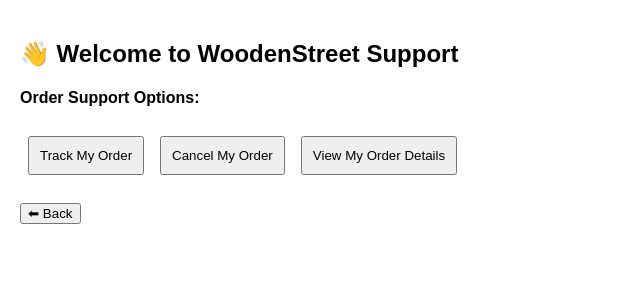
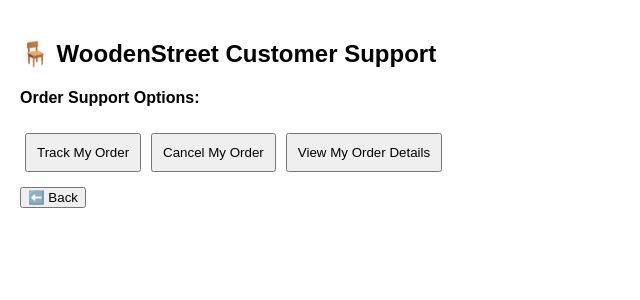
Before and after one commit to vibhor7890-code/furniture-chatbot-ui, a React (Create React App) app: page / in a window 1280 px wide. Both pictures are taken after a click on the button "Order Support". Shown: the top 300 px of the page, without its empty margins (0-640 px from the left). Built offline with nearby package versions, Linux system fonts and the light colour scheme; the HTML template or start-up script is replaced by a standard one.

Commit message:
Update App.js

```diff
--- a/src/App.js
+++ b/src/App.js
@@ -3,6 +3,9 @@
 const App = () => {
   const [selectedCategory, setSelectedCategory] = useState(null);
   const [selectedSubcategory, setSelectedSubcategory] = useState(null);
+  const [orderInputRequired, setOrderInputRequired] = useState(false);
+  const [userInput, setUserInput] = useState('');
+  const [chatbotResponse, setChatbotResponse] = useState('');
 
   const supportOptions = {
     'Order Support': ['Track My Order', 'Cancel My Order', 'View My Order Details'],
@@ -16,47 +19,102 @@
   const handleCategoryClick = (category) => {
     setSelectedCategory(category);
     setSelectedSubcategory(null);
+    setOrderInputRequired(false);
+    setChatbotResponse('');
   };
 
   const handleSubcategoryClick = (subcategory) => {
     setSelectedSubcategory(subcategory);
-    alert(`You selected: ${subcategory}`);
-    // Later we will send this to the backend as a query.
+    const needsOrderId = ['Track My Order', 'Cancel My Order', 'View My Order Details'];
+    if (needsOrderId.includes(subcategory)) {
+      setOrderInputRequired(true);
+    } else {
+      fetchBotResponse(subcategory);
+    }
+  };
+
+  const fetchBotResponse = async (query) => {
+    setChatbotResponse("Fetching response...");
+
+    try {
+      const response = await fetch("https://your-backend-url.hf.space/query", {
+        method: "POST",
+        headers: {
+          "Content-Type": "application/json"
+        },
+        body: JSON.stringify({ query })
+      });
+
+      const data = await response.json();
+      setChatbotResponse(data.answer || "No response received.");
+    } catch (error) {
+      console.error("Error:", error);
+      setChatbotResponse("Error fetching response.");
+    }
   };
 
   return (
-    <div style={{ padding: 20, fontFamily: 'Arial' }}>
-      <h2>👋 Welcome to WoodenStreet Support</h2>
-      {!selectedCategory && (
-        <div>
-          <h4>Select a Support Category:</h4>
+    <div style={{ padding: '20px', fontFamily: 'Arial' }}>
+      <h2>🪑 WoodenStreet Customer Support</h2>
+
+      {!selectedCategory ? (
+        <>
+          <h4>Select a support category:</h4>
           {Object.keys(supportOptions).map((category) => (
             <button
               key={category}
               onClick={() => handleCategoryClick(category)}
-              style={{ margin: 8, padding: 10 }}
+              style={{ margin: '5px', padding: '10px' }}
             >
               {category}
             </button>
           ))}
+        </>
+      ) : !selectedSubcategory ? (
+        <>
+          <h4>{selectedCategory} Options:</h4>
+          {supportOptions[selectedCategory].map((sub) => (
+            <button
+              key={sub}
+              onClick={() => handleSubcategoryClick(sub)}
+              style={{ margin: '5px', padding: '10px' }}
+            >
+              {sub}
+            </button>
+          ))}
+          <div style={{ marginTop: 10 }}>
+            <button onClick={() => setSelectedCategory(null)}>⬅️ Back</button>
+          </div>
+        </>
+      ) : null}
+
+      {orderInputRequired && (
+        <div style={{ marginTop: 20 }}>
+          <input
+            type="text"
+            placeholder="Enter your Order ID"
+            value={userInput}
+            onChange={(e) => setUserInput(e.target.value)}
+            style={{ padding: '8px', width: '200px' }}
+          />
+          <button
+            onClick={() => {
+              const combinedQuery = `${selectedSubcategory}? Order ID: ${userInput}`;
+              fetchBotResponse(combinedQuery);
+              setOrderInputRequired(false);
+              setUserInput('');
+            }}
+            style={{ marginLeft: '10px', padding: '8px' }}
+          >
+            Submit
+          </button>
         </div>
       )}
 
-      {selectedCategory && (
-        <div>
-          <h4>{selectedCategory} Options:</h4>
-          {supportOptions[selectedCategory].map((subcategory) => (
-            <button
-              key={subcategory}
-              onClick={() => handleSubcategoryClick(subcategory)}
-              style={{ margin: 8, padding: 10 }}
-            >
-              {subcategory}
-            </button>
-          ))}
-          <div style={{ marginTop: 20 }}>
-            <button onClick={() => setSelectedCategory(null)}>⬅ Back</button>
-          </div>
+      {chatbotResponse && (
+        <div style={{ marginTop: '30px', backgroundColor: '#f1f1f1', padding: '15px', borderRadius: '10px' }}>
+          <strong>🧠 Chatbot Response:</strong>
+          <p>{chatbotResponse}</p>
         </div>
       )}
     </div>
```
